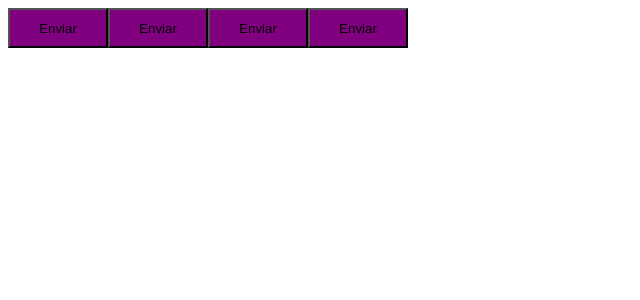
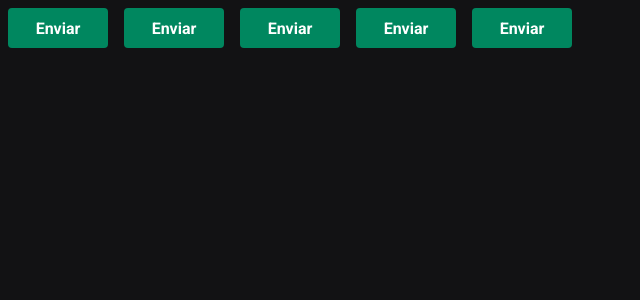
Before and after one commit to AlmirJrDev/TimePomodoro, a React (Vite) app: page / in a window 1280 px wide. Shown: the top 300 px of the page, without its empty margins (0-640 px from the left). Built offline with nearby package versions, Linux system fonts and the light colour scheme.

Commit message:
eslint error

```diff
--- a/index.html
+++ b/index.html
@@ -2,7 +2,9 @@
 <html lang="en">
   <head>
     <meta charset="UTF-8" />
-
+    <link rel="preconnect" href="https://fonts.googleapis.com">
+    <link rel="preconnect" href="https://fonts.gstatic.com" crossorigin>
+    <link href="https://fonts.googleapis.com/css2?family=Roboto+Mono:wght@700&family=Roboto:ital,wght@0,700;1,400&display=swap" rel="stylesheet">
     <meta name="viewport" content="width=device-width, initial-scale=1.0" />
     <title>Ignite Timer</title>
   </head>
--- a/package.json
+++ b/package.json
@@ -18,6 +18,7 @@
     "@types/react-dom": "^18.0.8",
     "@types/styled-components": "^5.1.26",
     "@vitejs/plugin-react": "^2.2.0",
+    "eslint": "^8.30.0",
     "typescript": "^4.6.4",
     "vite": "^3.2.3"
   }
--- a/src/App.tsx
+++ b/src/App.tsx
@@ -1,6 +1,7 @@
 import { ThemeProvider } from 'styled-components'
 import { Button } from './components/Button'
 import { defaultTheme } from './styles/themes/default'
+import { GlobalStyle } from './styles/global'
 
 
 export function App() {
@@ -12,6 +13,9 @@
       <Button variant="secondary"/>
       <Button variant="danger"/>
       <Button variant="success"/>
+      <Button/>
+
+      <GlobalStyle />
       </ThemeProvider>
   )
 }
--- a/src/components/Button.styles.ts
+++ b/src/components/Button.styles.ts
@@ -18,8 +18,12 @@
 export const ButtonContainer = styled.button<ButtonContainerProps>`
 width: 100px;
 height: 40px;
+border-radius: 4px;
+border: 0;
+margin: 8px;
 
-background-color: ${props => props.theme.primary};
+background-color: ${props => props.theme["green-500"]};
+color: ${props => props.theme.white};
 
 
 /*${props => {
--- /dev/null
+++ b/src/styles/global.ts
@@ -0,0 +1,26 @@
+import { createGlobalStyle } from "styled-components";
+
+export const GlobalStyle = createGlobalStyle`
+   *{
+    margin: 0;
+    padding: 0;
+    box-sizing: border-box;
+   }
+
+   :focus{
+    outline: 0;
+    box-shadow: 0 0 0 2px ${props => props.theme["gray-500"]};
+   }
+
+   body{
+    background: ${props => props.theme["gray-900"]};
+    color: ${props => props.theme["gray-300"]};
+   }
+
+   body, input, textarea, button {
+    font-family: 'Roboto', sans-serif;
+    font-weight: 400;
+    font-size: 1rem;
+
+   }
+`;
--- a/src/styles/themes/default.ts
+++ b/src/styles/themes/default.ts
@@ -1,6 +1,21 @@
 export const defaultTheme = {
-    primary: 'purple',
-    secondary: 'orange',
-    danger: 'yellow',
-    success: 'green',
-}
+    white: '#FFF',
+
+    'gray-100': '#E1E1E6',
+    'gray-300': '#C4C4CC',
+    'gray-400': '#8D8D99',
+    'gray-500': '#7C7C8A',
+    'gray-600': '#323238',
+    'gray-700': '#29292E',
+    'gray-800': '#202024',
+    'gray-900': '#121214',
+
+    'green-300': '#00B37E',
+    'green-500': '#00875F',
+    'green-700': '#015F43',
+
+    'red-500': '#AB222E',
+    'red-700': '#7A1921',
+
+    'yellow-500': '#FBA94C',
+  }
```
Also changed, not shown: src/@types/styled.d.ts (added, +8 -0 lines), .eslintrc.json (added), 1 other file (tests, documents, lock files or other folders).
